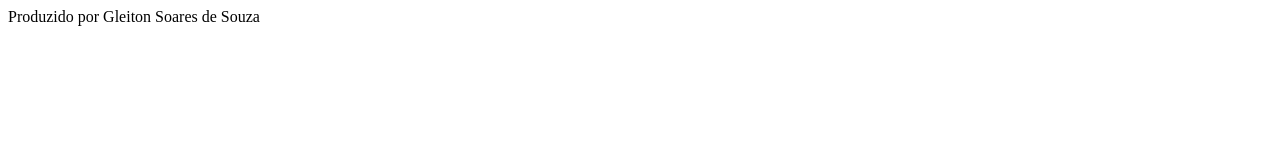
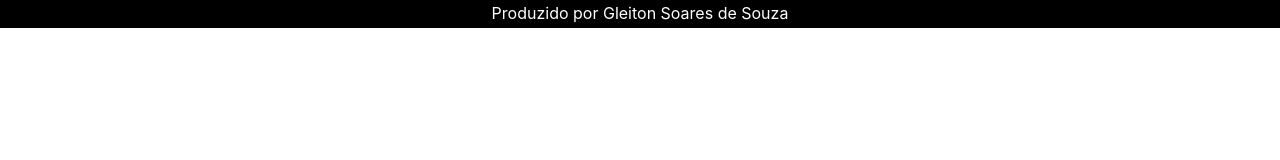
Before and after one commit to gleitons/newmegadehoje, a plain HTML site: page footer.html in a window 1280 px wide. Drawn offline with Linux system fonts and the light colour scheme; the site is published under a folder, as on GitHub Pages, so addresses that start at the root find nothing.

Commit message:
Add files via upload

```diff
--- a/footer.html
+++ b/footer.html
@@ -1,4 +1,4 @@
-<link rel="stylesheet" href="/estilos/style.css">
+<link rel="stylesheet" href="estilos/style.css">
 <div>
     <p class="pe">Produzido por Gleiton Soares de Souza</p>
 </div>
```
Also changed, not shown: header.html (+1 -1 lines), index.html (+1 -0 lines).
